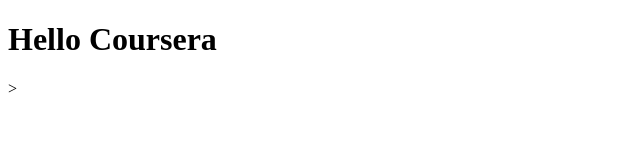
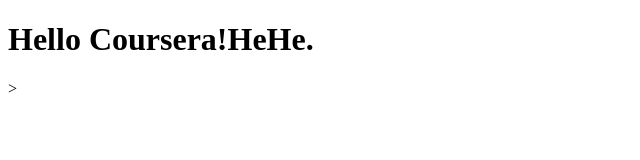
Before and after one commit to Leon180/c1, a plain HTML site: page site/index.html in a window 1280 px wide. Shown: the whole page, without its empty margins (0-640 px from the left). Drawn offline with Linux system fonts and the light colour scheme.

Commit message:
Small Addition

```diff
--- a/site/index.html
+++ b/site/index.html
@@ -4,6 +4,6 @@
 	<title>Hello Coursera!</title>
 </head>
 <body>
-<h1>Hello Coursera</h1>
+<h1>Hello Coursera!HeHe.</h1>
 </body>>
 </html>
```
